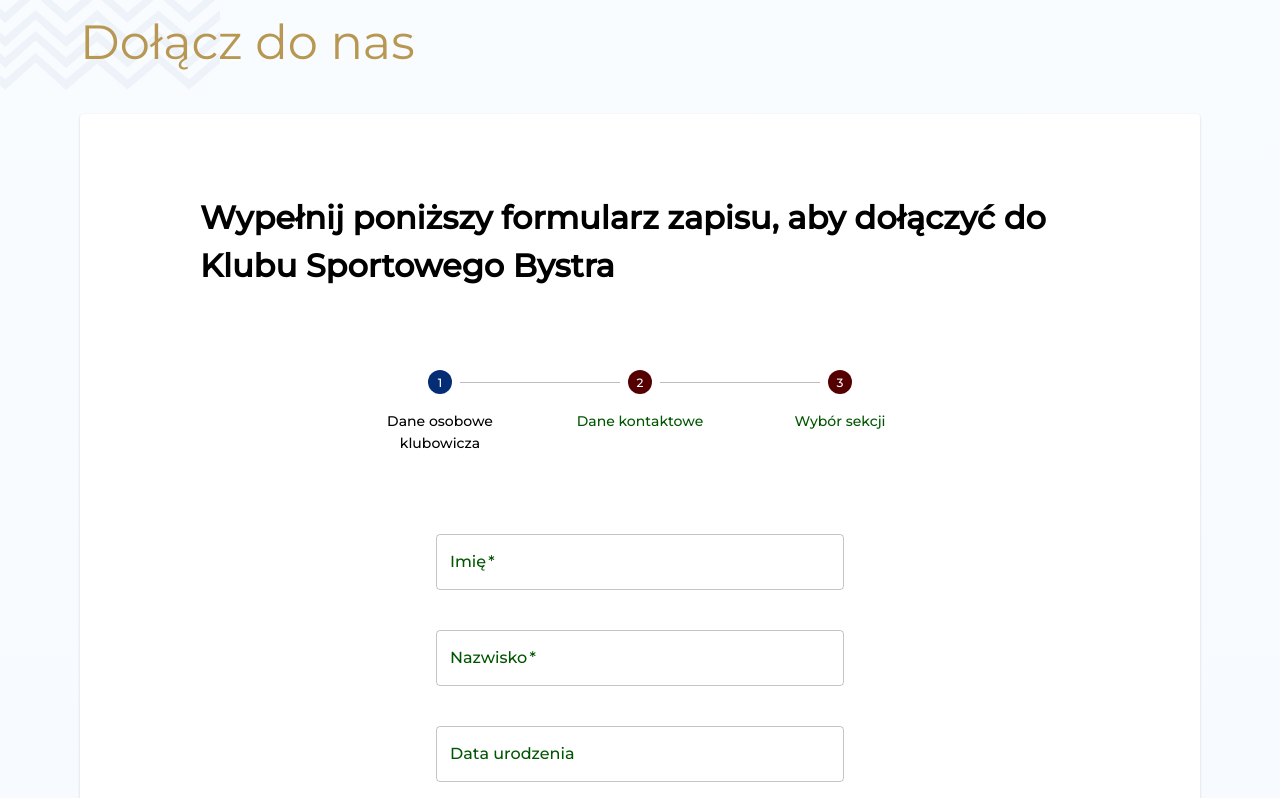
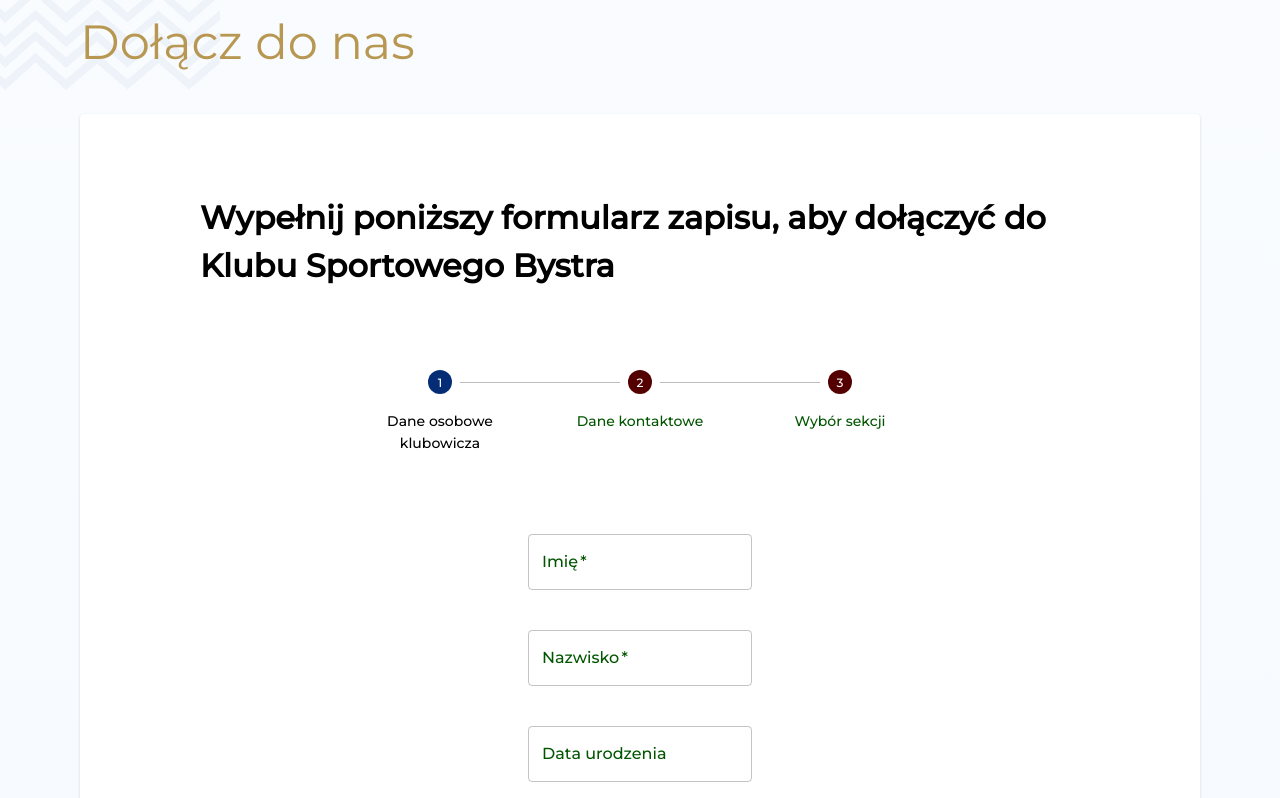
Before and after one commit to marbolba/ks-bystra, a React (Vite) app: page / in a window 1280 px wide. Shown: the part 1365-2163 px from the top of the page. Built offline with nearby package versions, Linux system fonts and the light colour scheme.

Commit message:
Minor fixes

```diff
--- a/src/components/SectionApply/SectionApplyForm/FormSteps/FormStep1.tsx
+++ b/src/components/SectionApply/SectionApplyForm/FormSteps/FormStep1.tsx
@@ -23,7 +23,6 @@ const FormStep1 = ({ name, surname, birthDate, onChangeHandler }: Props) => (
       color="secondary"
       type="text"
       value={name}
-      //   error={emailError}
     />
     <TextField
       label="Nazwisko"
@@ -34,7 +33,6 @@ const FormStep1 = ({ name, surname, birthDate, onChangeHandler }: Props) => (
       color="secondary"
       type="text"
       value={surname}
-      // error={passwordError}
       fullWidth
     />
     <LocalizationProvider dateAdapter={AdapterDayjs}>
--- a/src/components/SectionApply/SectionApplyForm/SectionApplyForm.styled.tsx
+++ b/src/components/SectionApply/SectionApplyForm/SectionApplyForm.styled.tsx
@@ -6,7 +6,7 @@ const StyledStepper = styled(Stepper)`
 `;
 
 const StyledForm = styled("form")`
-  width: 408px;
+  width: 224px;
 `;
 
 const ConsentWrapper = styled("div")`
--- a/src/components/SectionApply/SectionApplyForm/SectionApplyForm.tsx
+++ b/src/components/SectionApply/SectionApplyForm/SectionApplyForm.tsx
@@ -98,7 +98,7 @@ const SectionApplyForm = () => {
         </S.ConsentWrapper>
       )}
 
-      {activeStep <= STEPS.length ? (
+      {activeStep < STEPS.length ? (
         <Button
           variant="outlined"
           color="secondary"
```
